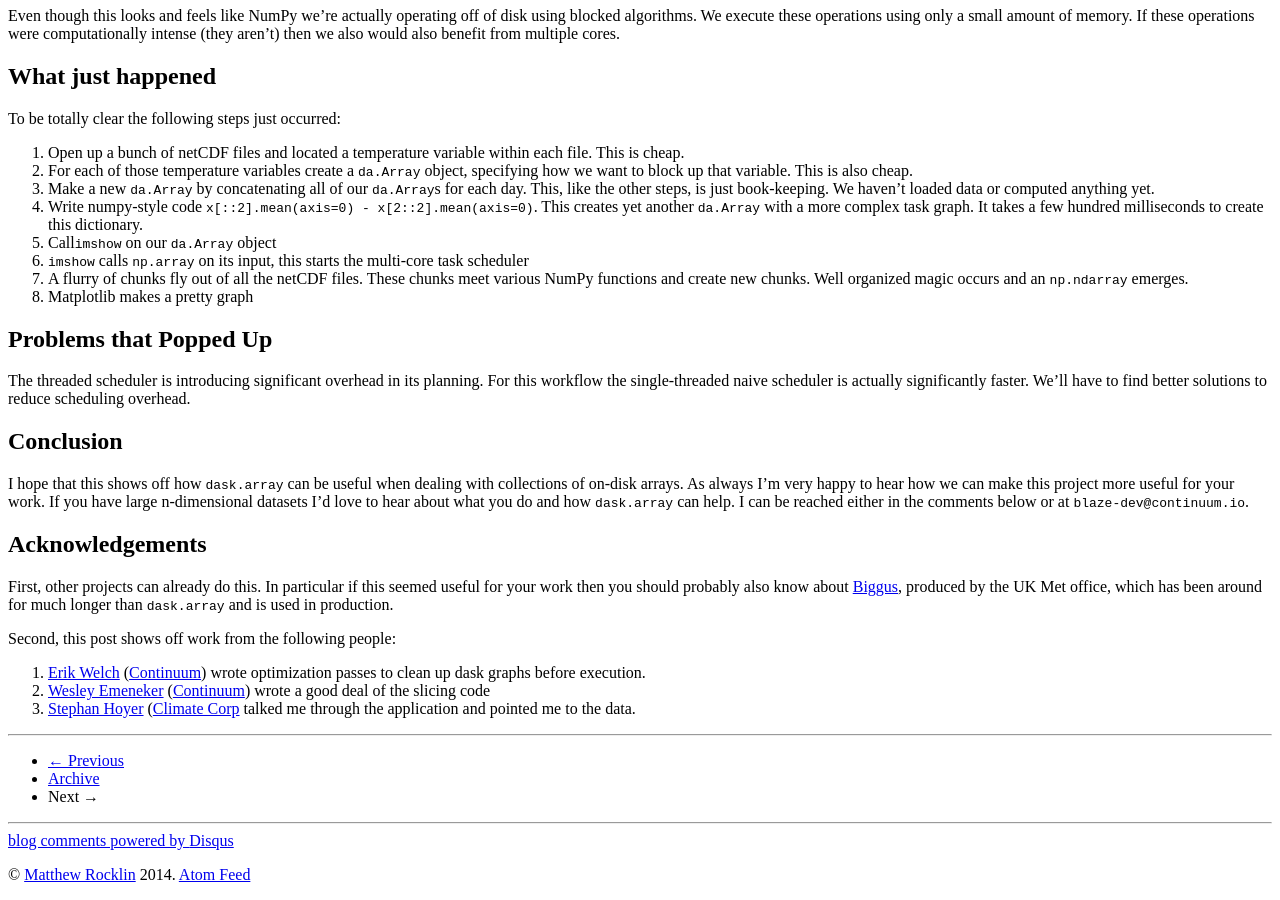
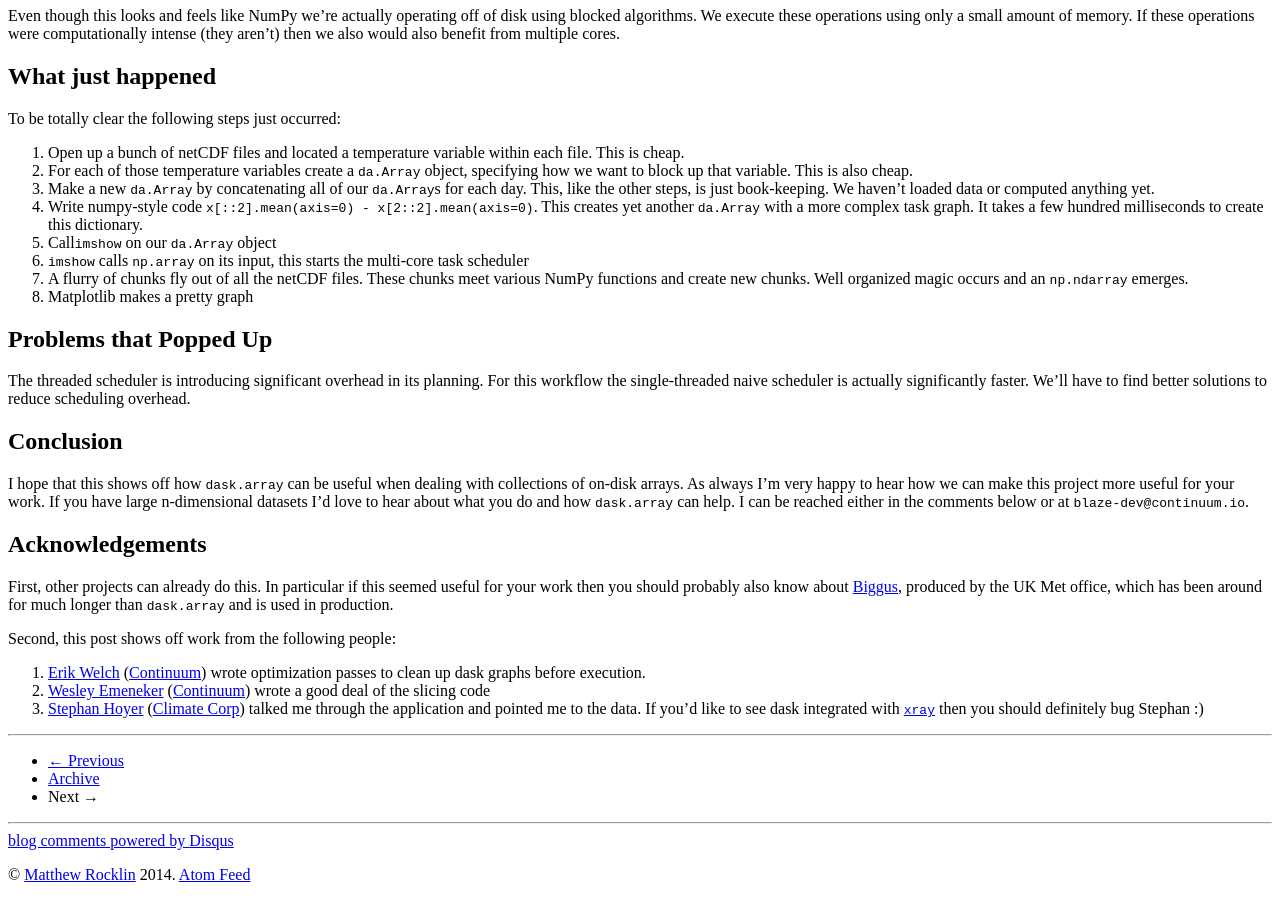
Before and after one commit to besyskymnbk/blog, a Jekyll site: the page built from _posts/work/2015-02-13-Towards-OOC-Slicing-and-Stacking.md, in a window 1280 px wide and 900 px high, scrolled down 3197 px. Built offline with Jekyll 4.4.1, drawn with Linux system fonts in a browser that asks for light colours; comment, search, counter and statistics services are not loaded.

Commit message:
add to acknowledgments

```diff
--- a/_posts/work/2015-02-13-Towards-OOC-Slicing-and-Stacking.md
+++ b/_posts/work/2015-02-13-Towards-OOC-Slicing-and-Stacking.md
@@ -246,5 +246,8 @@ Second, this post shows off work from the following people:
 1.  [Erik Welch](https://github.com/eriknw) ([Continuum](http://continuum.io))
     wrote optimization passes to clean up dask graphs before execution.
 2.  [Wesley Emeneker](https://github.com/nevermindewe) ([Continuum](http://continuum.io)) wrote a good deal of the slicing code
-3.  [Stephan Hoyer](https://github.com/eriknw) ([Climate Corp](http://climate.com/)
-    talked me through the application and pointed me to the data.
+3.  [Stephan Hoyer](https://github.com/eriknw) ([Climate Corp](http://climate.com/))
+    talked me through the application and pointed me to the data.  If you'd
+    like to see dask integrated with
+    [`xray`](http://xray.readthedocs.org/en/stable/)
+    then you should definitely bug Stephan :)
```
